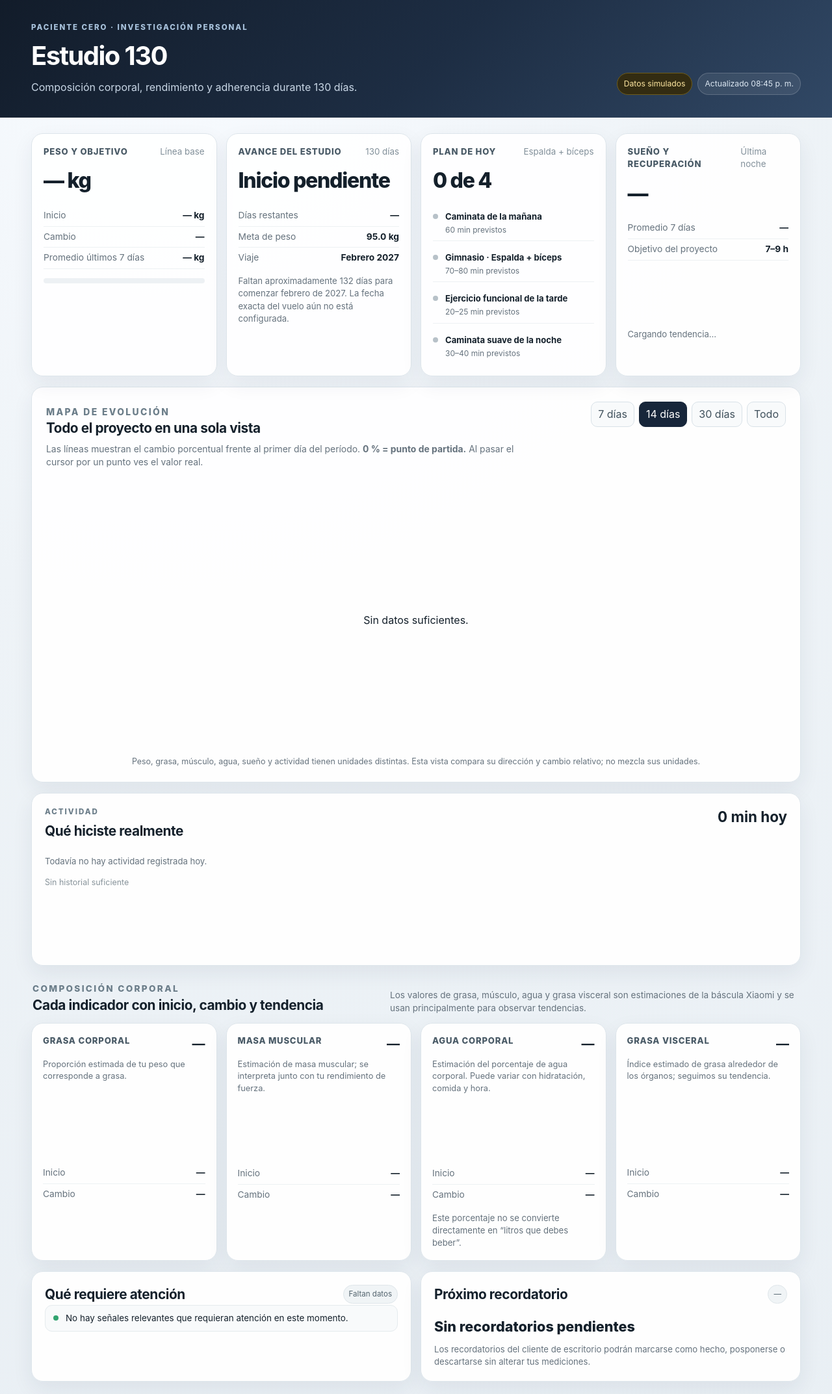
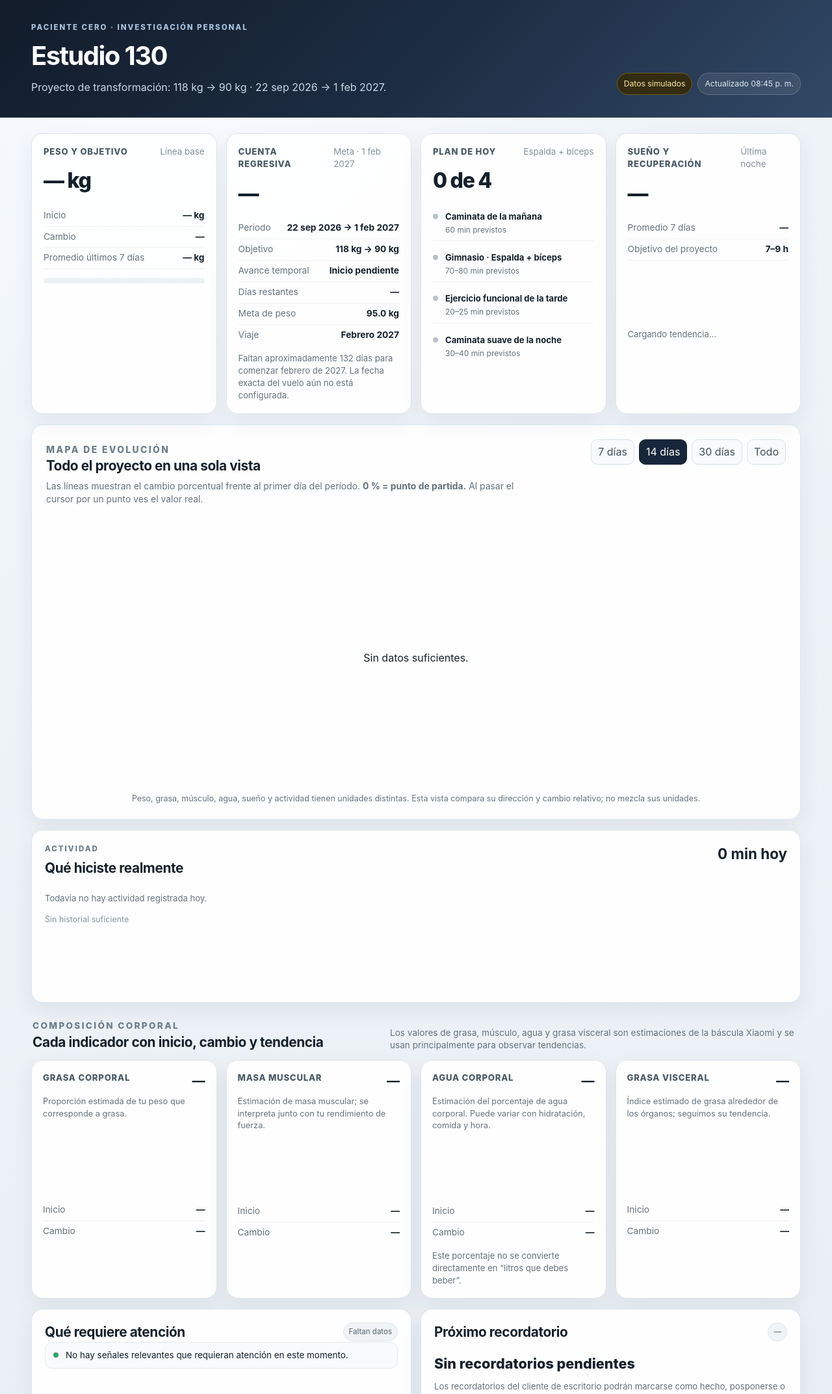
Before and after one commit to spenceralejandro10/proyecto-130-health-tracker, a FastAPI app: page / in a window 1280 px wide. Shown: the top 2145 px of the page at 65% size. Run offline with FastAPI, Linux system fonts and the light colour scheme; data that the repository does not hold is empty.

Commit message:
Add countdown and update project goal to 90 kg

```diff
--- a/app/templates/index.html
+++ b/app/templates/index.html
@@ -12,7 +12,7 @@
       <div>
         <p class="kicker">PACIENTE CERO · INVESTIGACIÓN PERSONAL</p>
         <h1>Estudio 130</h1>
-        <p class="subtitle">Composición corporal, rendimiento y adherencia durante 130 días.</p>
+        <p class="subtitle">Proyecto de transformación: 118 kg → 90 kg · 22 sep 2026 → 1 feb 2027.</p>
       </div>
       <div class="hero-badges">
         <span id="demoBadge" class="badge badge-demo">Datos simulados</span>
@@ -34,8 +34,11 @@
       </article>
 
       <article class="overview-card">
-        <div class="card-title"><span>Avance del estudio</span><small>130 días</small></div>
-        <div class="big-number" id="day">—</div>
+        <div class="card-title"><span>Cuenta regresiva</span><small>Meta · 1 feb 2027</small></div>
+        <div class="big-number countdown" id="countdown">—</div>
+        <div class="metric-row"><span>Periodo</span><strong>22 sep 2026 → 1 feb 2027</strong></div>
+        <div class="metric-row"><span>Objetivo</span><strong>118 kg → 90 kg</strong></div>
+        <div class="metric-row"><span>Avance temporal</span><strong id="day">—</strong></div>
         <div class="metric-row"><span>Días restantes</span><strong id="remaining">—</strong></div>
         <div class="metric-row"><span>Meta de peso</span><strong id="goalWeight">—</strong></div>
         <div class="metric-row"><span>Viaje</span><strong id="trip">Febrero 2027</strong></div>
```
